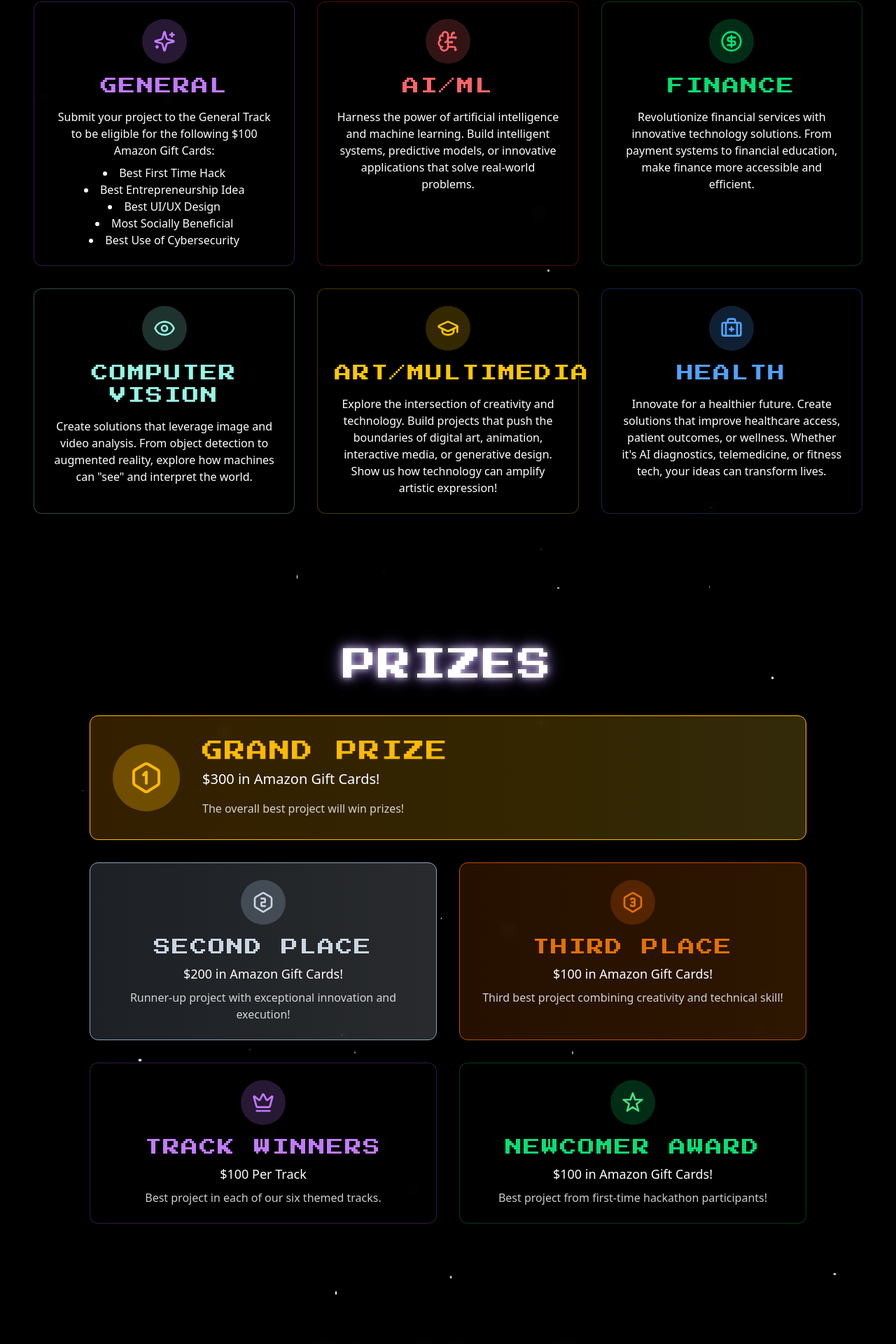
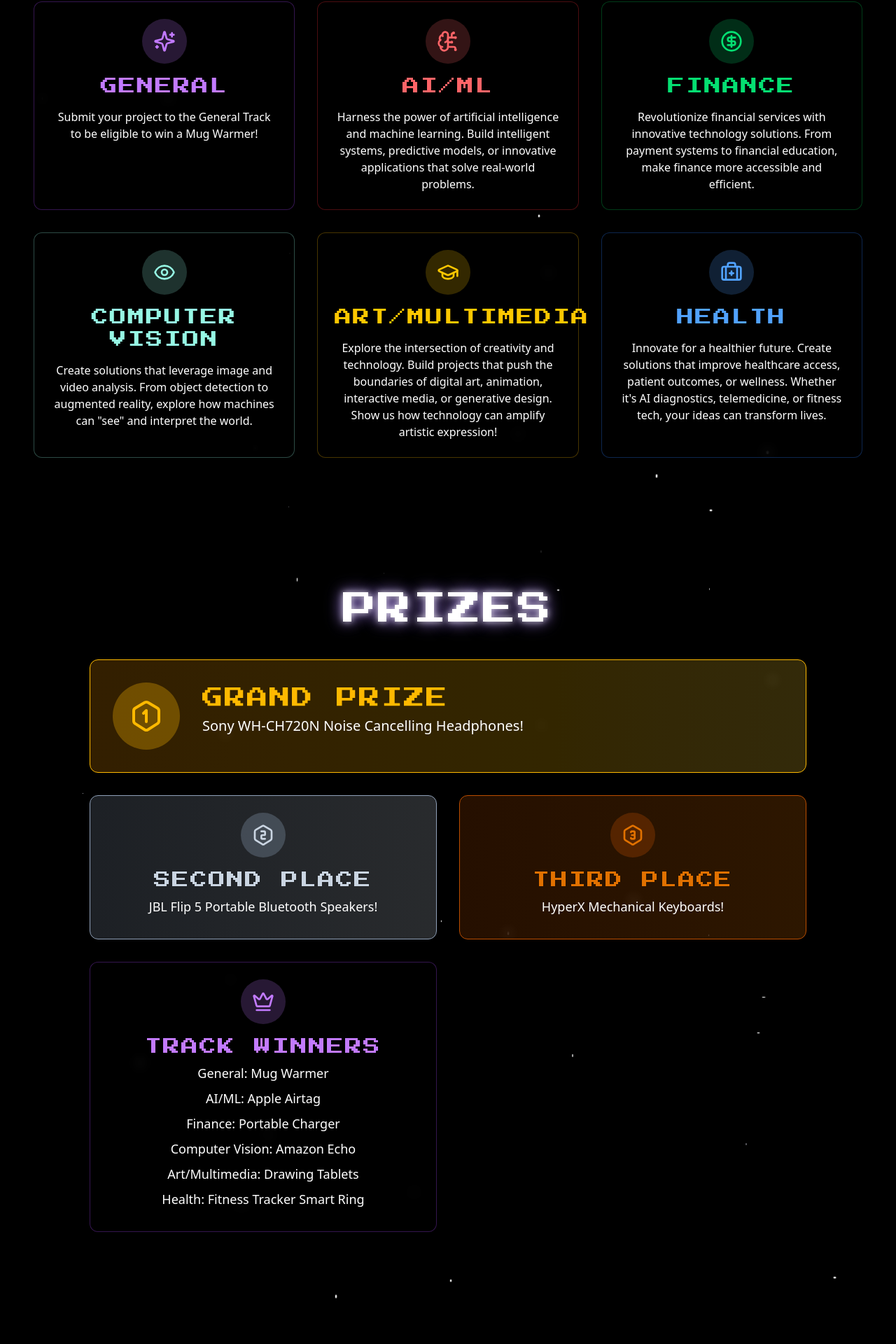
Before and after one commit to kelechi055/HH25, a React (Vite) app: page / in a window 1280 px wide. Shown: the part 1648-3568 px from the top of the page at 70% size. Built offline with nearby package versions, Linux system fonts and the light colour scheme.

Commit message:
Changed track prizes

```diff
--- a/src/App.jsx
+++ b/src/App.jsx
@@ -252,14 +252,7 @@
         </div>
         <h3 className="text-2xl font-bold text-purple-400 text-center mb-4 pixelated">GENERAL</h3>
         <div className="text-white text-center">
-          Submit your project to the General Track to be eligible for the following $100 Amazon Gift Cards:
-          <ul className="list-disc list-inside mt-2">
-            <li>Best First Time Hack</li>
-            <li>Best Entrepreneurship Idea</li>
-            <li>Best UI/UX Design</li>
-            <li>Most Socially Beneficial</li>
-            <li>Best Use of Cybersecurity</li>
-          </ul>
+          Submit your project to the General Track to be eligible to win a Mug Warmer!
         </div>
       </div>
 
@@ -338,8 +331,7 @@
           </div>
           <div className="text-center md:text-left">
             <h3 className="text-3xl font-bold text-amber-400 mb-2 pixelated">GRAND PRIZE</h3>
-            <p className="text-white text-xl mb-4">$300 in Amazon Gift Cards!</p>
-            <p className="text-white/80">The overall best project will win prizes!</p>
+            <p className="text-white text-xl mb-4">Sony WH-CH720N Noise Cancelling Headphones!</p>
           </div>
         </div>
       </div>
@@ -353,8 +345,7 @@
               <TbHexagonNumber2 className="w-8 h-8 text-slate-300" />
             </div>
             <h3 className="text-2xl font-bold text-slate-300 mb-2 pixelated">SECOND PLACE</h3>
-            <p className="text-white text-lg mb-2">$200 in Amazon Gift Cards!</p>
-            <p className="text-white/80">Runner-up project with exceptional innovation and execution!</p>
+            <p className="text-white text-lg mb-2">JBL Flip 5 Portable Bluetooth Speakers!</p>
           </div>
         </div>
 
@@ -365,8 +356,7 @@
               <TbHexagonNumber3 className="w-8 h-8 text-amber-600" />
             </div>
             <h3 className="text-2xl font-bold text-amber-600 mb-2 pixelated">THIRD PLACE</h3>
-            <p className="text-white text-lg mb-2">$100 in Amazon Gift Cards!</p>
-            <p className="text-white/80">Third best project combining creativity and technical skill!</p>
+            <p className="text-white text-lg mb-2">HyperX Mechanical Keyboards!</p>
           </div>
         </div>
       </div>
@@ -380,22 +370,12 @@
               <Crown size={32} className="text-purple-400" />
             </div>
             <h3 className="text-2xl font-bold text-purple-400 mb-2 pixelated">TRACK WINNERS</h3>
-            <p className="text-white text-lg mb-2">$100 Per Track</p>
-            <p className="text-white/80">Best project in each of our six themed tracks.</p>
-          </div>
-        </div>
-
-        {/* Newcomer Prize */}
-        <div className="bg-black/50 border border-green-500/30 rounded-xl p-6 backdrop-blur-sm">
-          <div className="flex flex-col items-center text-center">
-            <div className="w-16 h-16 bg-green-400/20 rounded-full flex items-center justify-center mb-4">
-              <svg width="32" height="32" viewBox="0 0 24 24" fill="none" xmlns="http://www.w3.org/2000/svg">
-                <path d="M12 2L14.5 9H22L16 13.5L18 21L12 17L6 21L8 13.5L2 9H9.5L12 2Z" stroke="#4ADE80" strokeWidth="2" strokeLinecap="round" strokeLinejoin="round"/>
-              </svg>
-            </div>
-            <h3 className="text-2xl font-bold text-green-400 mb-2 pixelated">NEWCOMER AWARD</h3>
-            <p className="text-white text-lg mb-2">$100 in Amazon Gift Cards!</p>
-            <p className="text-white/80">Best project from first-time hackathon participants!</p>
+            <p className="text-white text-lg mb-2">General: Mug Warmer</p>
+            <p className="text-white text-lg mb-2">AI/ML: Apple Airtag</p>
+            <p className="text-white text-lg mb-2">Finance: Portable Charger</p>
+            <p className="text-white text-lg mb-2">Computer Vision: Amazon Echo</p>
+            <p className="text-white text-lg mb-2">Art/Multimedia: Drawing Tablets</p>
+            <p className="text-white text-lg mb-2">Health: Fitness Tracker Smart Ring</p>
           </div>
         </div>
       </div>
```
